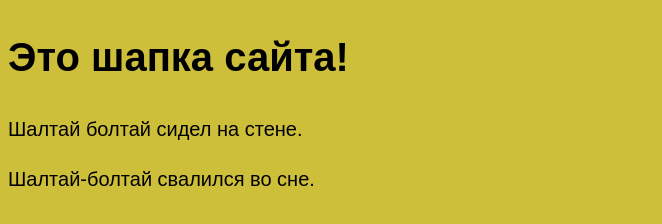
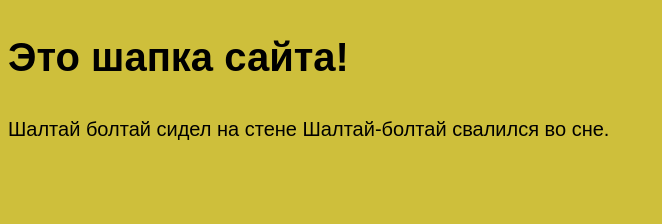
Before and after one commit to YuriyZubtsov/github-work, a plain HTML site: page index.html in a window 1280 px wide. Shown: the whole page, without its empty margins (0-662 px from the left). Drawn offline with Linux system fonts and the light colour scheme.

Commit message:
отступ

```diff
--- a/index.html
+++ b/index.html
@@ -8,7 +8,7 @@
 </head>
 <body>
 <H1> Это шапка сайта!</H1>
-<p>Шалтай болтай сидел на стене.</p>
-<p>Шалтай-болтай свалился во сне.</p>
+<p>Шалтай болтай сидел на стене
+Шалтай-болтай свалился во сне.</p>
 </body>
 </html>
```
